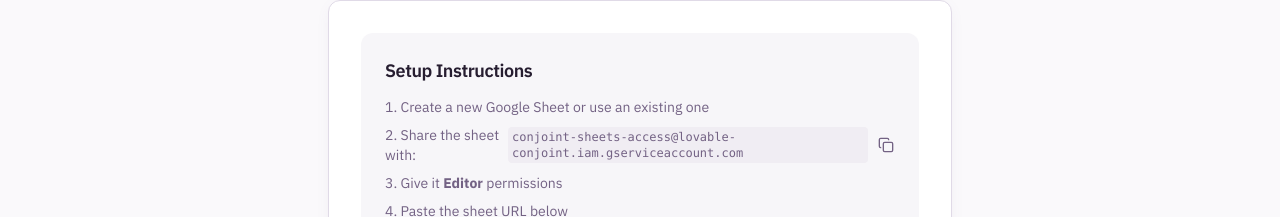
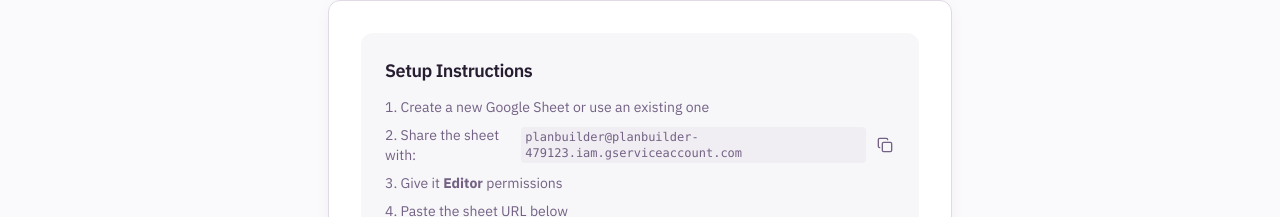
Before and after one commit to rommilatld/sheet-conjoint-lab, a React (Vite) app: page /start in a window 1280 px wide. Shown: the part 192-409 px from the top of the page. Built offline with nearby package versions, Linux system fonts and the light colour scheme; the HTML template or start-up script is replaced by a standard one.

Commit message:
Code edited in Lovable Code Editor
Edited UI in Lovable

```diff
--- a/src/pages/StartProject.tsx
+++ b/src/pages/StartProject.tsx
@@ -21,7 +21,7 @@ const StartProject = () => {
   // IMPORTANT: If you're setting up your own instance of this app,
   // update this email to match YOUR service account email from Google Cloud.
   // See SETUP.md for detailed instructions.
-  const serviceAccountEmail = "conjoint-sheets-access@lovable-conjoint.iam.gserviceaccount.com";
+  const serviceAccountEmail = "planbuilder@planbuilder-479123.iam.gserviceaccount.com";
 
   const handleCreateProject = async () => {
     setError("");
@@ -156,14 +156,9 @@ const StartProject = () => {
               <ol className="space-y-2 text-sm text-muted-foreground">
                 <li>1. Create a new Google Sheet or use an existing one</li>
                 <li className="flex items-center gap-2">
-                  <span>2. Share the sheet with:{" "}</span>
+                  <span>2. Share the sheet with: </span>
                   <code className="rounded bg-muted px-1 py-0.5 text-xs">{serviceAccountEmail}</code>
-                  <Button
-                    variant="ghost"
-                    size="icon"
-                    className="h-6 w-6"
-                    onClick={copyServiceAccountEmail}
-                  >
+                  <Button variant="ghost" size="icon" className="h-6 w-6" onClick={copyServiceAccountEmail}>
                     <Copy className="h-3 w-3" />
                   </Button>
                 </li>
@@ -186,7 +181,9 @@ const StartProject = () => {
                   onChange={(e) => setSheetUrl(e.target.value)}
                   className="mt-2"
                 />
-                <p className="mt-1.5 text-xs text-muted-foreground">Paste the full URL from your browser's address bar</p>
+                <p className="mt-1.5 text-xs text-muted-foreground">
+                  Paste the full URL from your browser's address bar
+                </p>
               </div>
 
               {error && (
```
